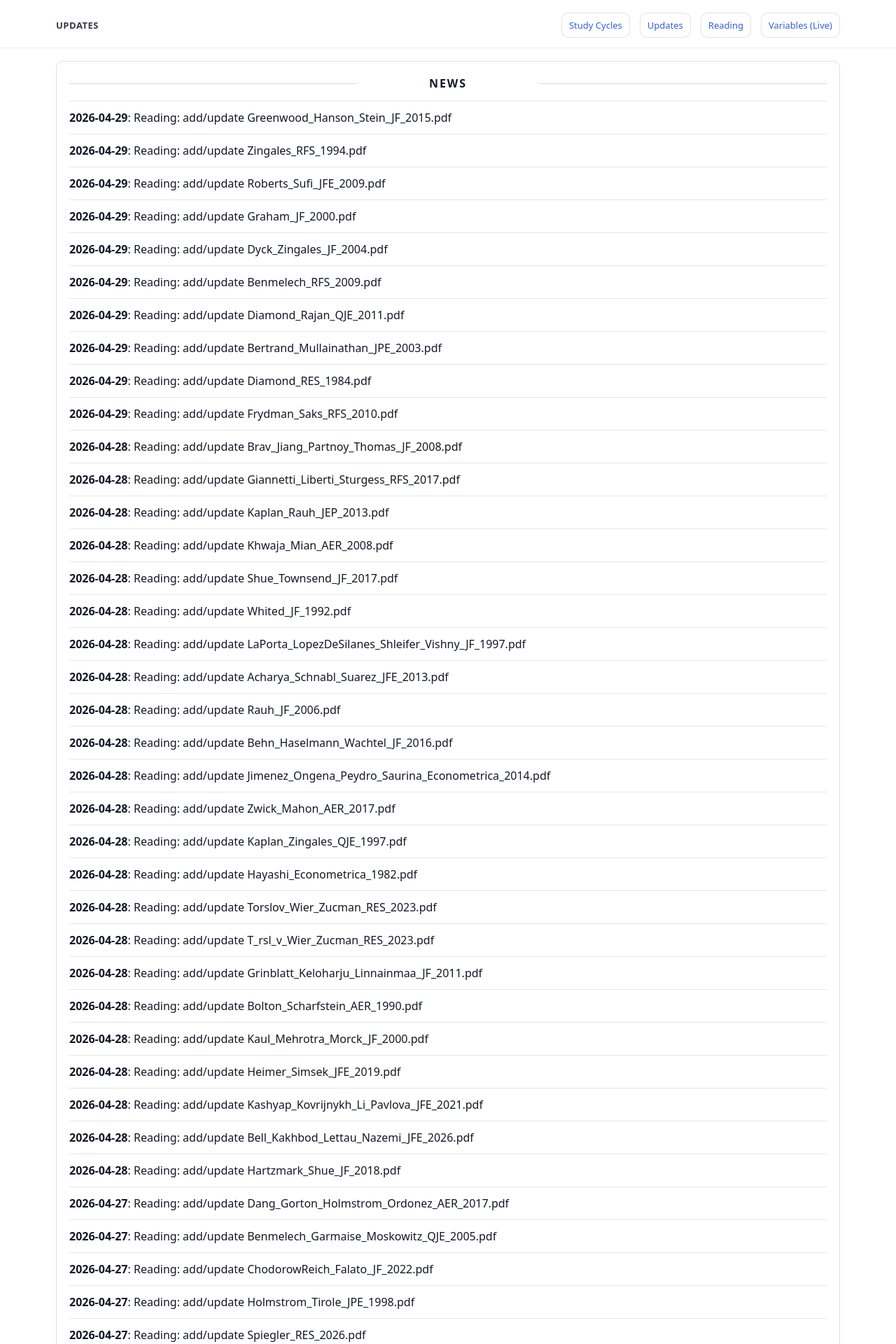
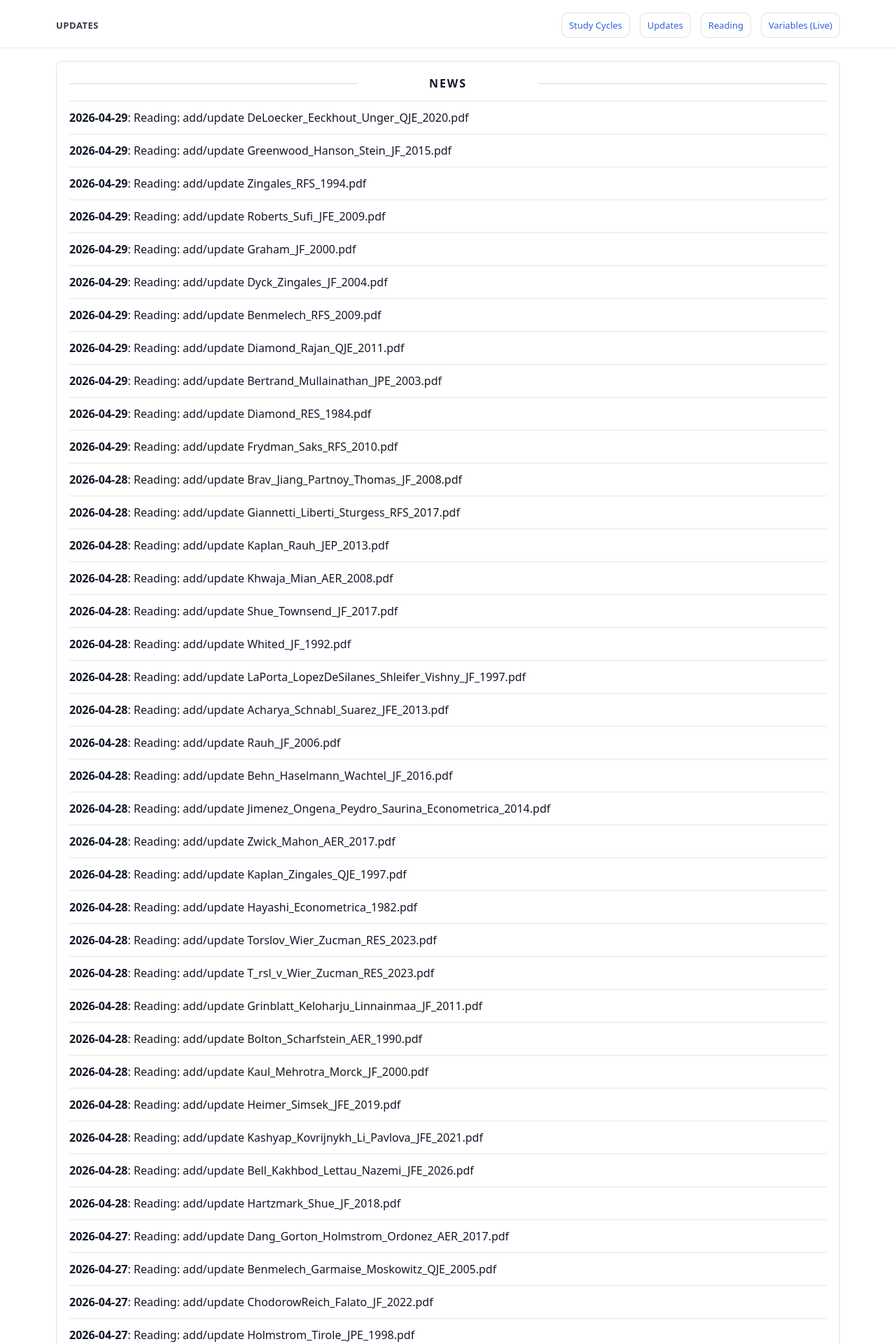
Before and after one commit to yaxinzn/study-archive, a Jekyll site: the page built from updates/index.md, in a window 1280 px wide. Shown: the top 1920 px of the page at 70% size. Built offline with Jekyll 4.4.1, drawn with Linux system fonts in a browser that asks for light colours; some of the changed text lies outside the part shown.

Commit message:
chore: update NEWS feed

```diff
--- a/_data/news.yml
+++ b/_data/news.yml
@@ -1,4 +1,7 @@
 # Auto-generated update history (sorted newest -> oldest). Do not edit manually.
+- ts: "1777456214"
+  date: "2026-04-29"
+  title: "Reading: add/update DeLoecker_Eeckhout_Unger_QJE_2020.pdf"
 - ts: "1777453710"
   date: "2026-04-29"
   title: "Reading: add/update Greenwood_Hanson_Stein_JF_2015.pdf"
```
